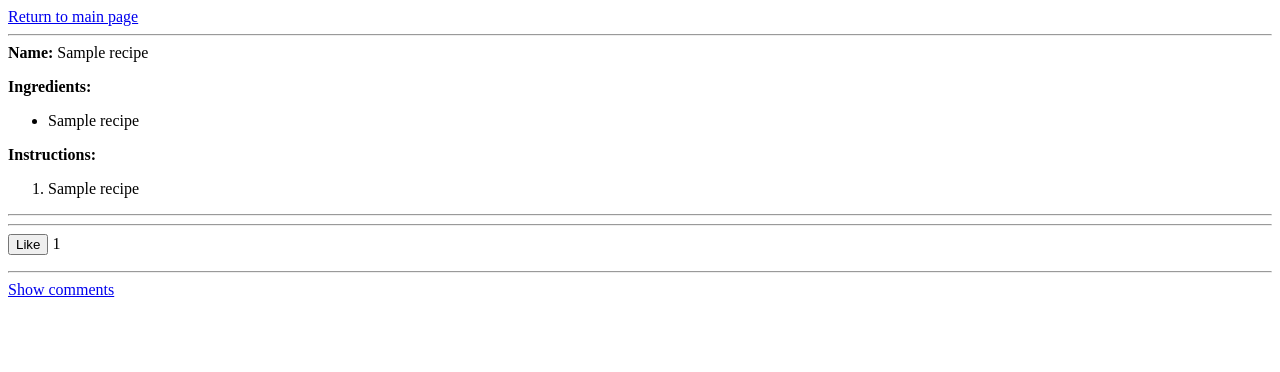
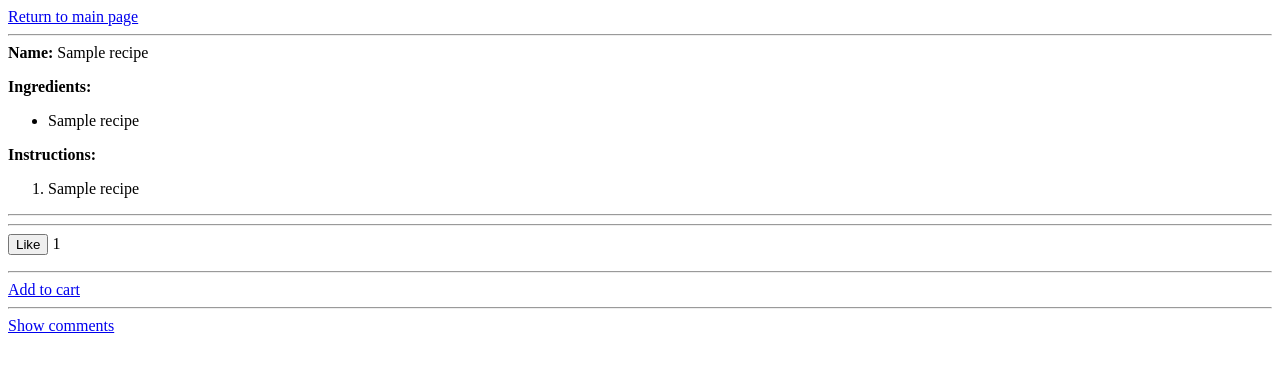
Before and after one commit to ainkeri/Reseptien-hallintasovellus, a Flask app: template src/templates/recipe.html in a window 1280 px wide. Shown: the top 372 px of the page. Run offline with Flask 3, Linux system fonts and the light colour scheme; the template is opened without the code that fills it: most values are stand-ins (such as "Sample title", 1, 10 or a date in 2020).

Commit message:
Addedlink for user to save ingredients to shopping list.

```diff
--- a/src/templates/recipe.html
+++ b/src/templates/recipe.html
@@ -32,4 +32,6 @@
     <button type="submit">Like</button> {{ like_count }}
 </form>
 <hr>
+<a href="/add_to_cart/{{ recipe[4] }}">Add to cart</a>
+<hr>
 <a href="/comments_list/{{ recipe[4] }}">Show comments</a>
```
